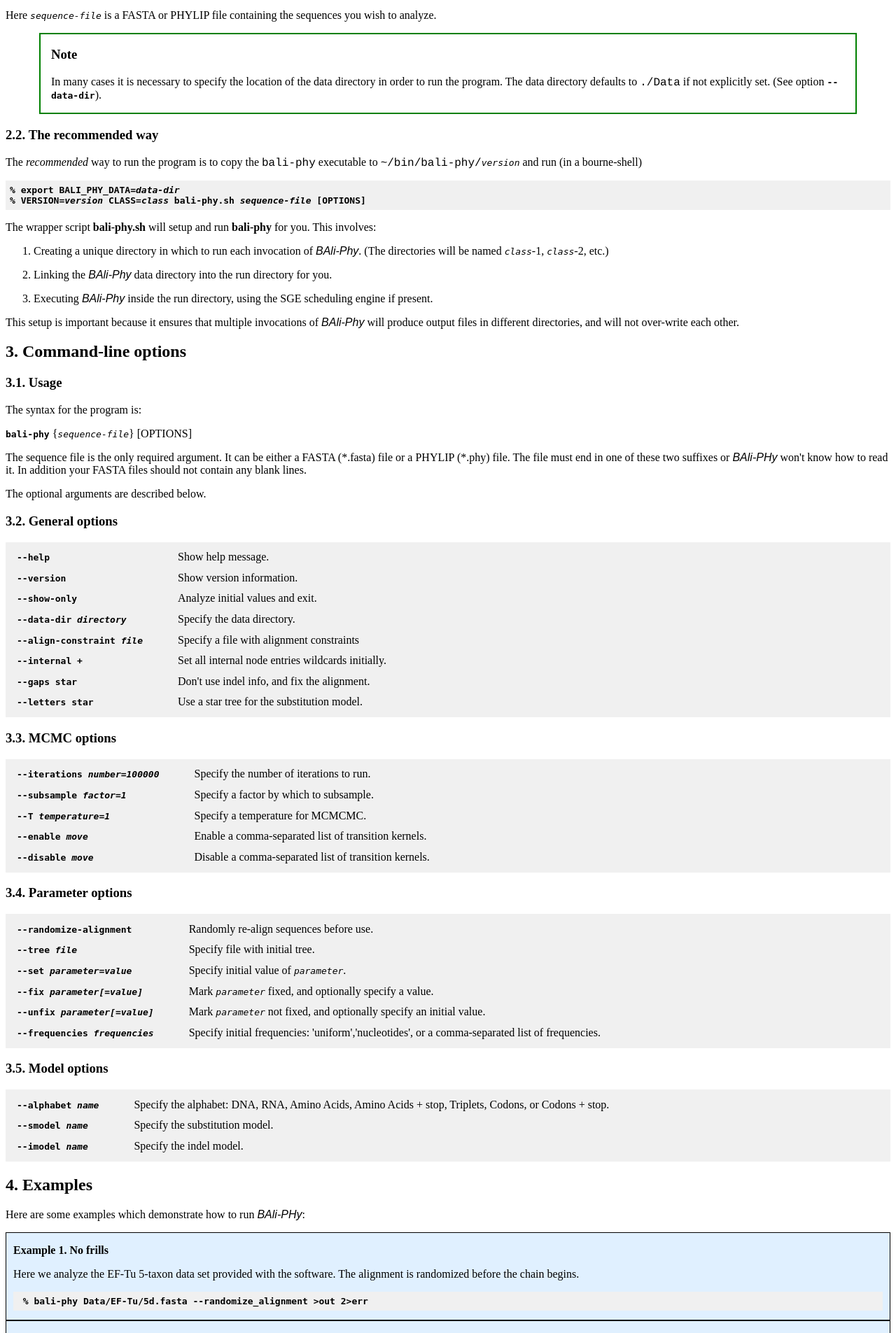
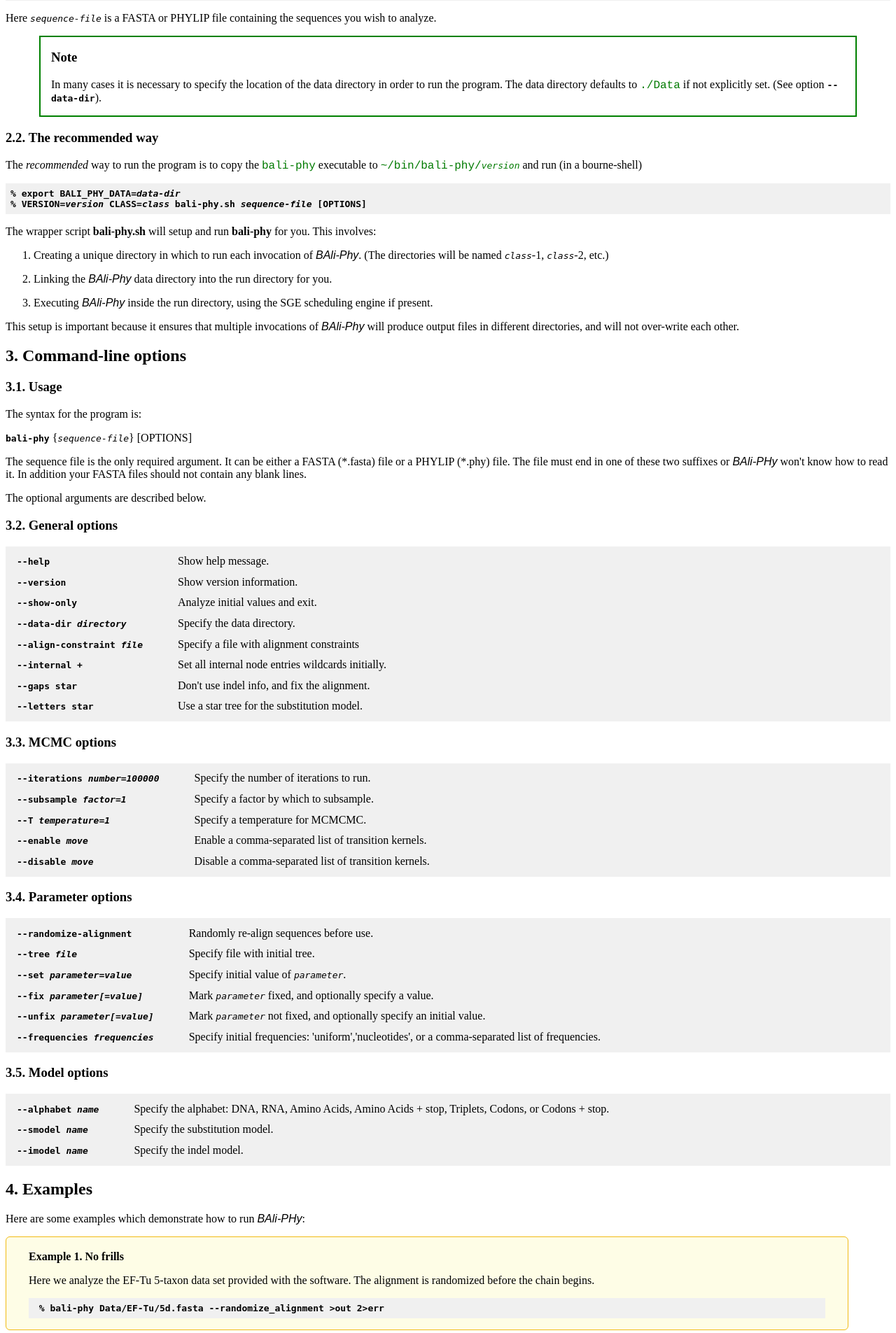
Before and after one commit to bredelings/php-bali-phy.org, a PHP site: page /README-new.html in a window 1280 px wide. Shown: the part 2920-4825 px from the top of the page at 70% size. Run offline with PHP 8.4, Linux system fonts and the light colour scheme.

Commit message:
Update docbook.css.
Former-commit-id: 710dd5fcf33edf9e8b0f1d3870f754beac958b34

```diff
--- a/docbook.css
+++ b/docbook.css
@@ -1,8 +1,23 @@
 .filename {
-	font-family: courier, monospace;
+    font-family: courier, monospace;
+    color: #007a00;
 }
 
-span.guibutton, span.guiicon, span.guilabel, span.guimenu
+/* See, for example,
+https://github.com/GNOME/gimp-help-2/blob/master/stylesheets/gimp-help-screen.css
+http://svnweb.freebsd.org/doc/head/share/misc/docbook.css?view=markup
+ */
+
+.guibutton,.guiicon
+{
+  color: inherit;
+  background-color: transparent;
+  font-style: italic;
+  font-weight: bolder;
+  white-space: nowrap;
+}
+
+.guimenu, .guisubmenu, .guimenuitem, .guilabel
 {
    font-family: sans-serif;
     font-style: italic;
@@ -22,14 +37,17 @@ span.guibutton, span.guiicon, span.guilabel, span.guimenu
 	padding-right: 15px;
 }
 
-pre.programlisting {
-	background-color: #F0F0F0;
-	padding: 6px;
+
+.programlisting {
+    padding: 1ex;
+    background-color: #eee;
+    border: 1px solid #ccc;
+    line-height: 1.1;
 }
 
-pre.screen {
-	background-color: #F0F0F0;
-	padding: 6px;
+.screen {
+    background-color: #F0F0F0;
+    padding: 1ex;
 }
 
 .application {
@@ -72,10 +90,53 @@ td > p { margin: 0; padding:0;}
 
 p + p { margin-top: 0.8em; }
 
-div.example {
-              border: solid;
-              border-width: 1px;
-              background-color: #E0F0FF;
-              padding-left: 10px;
-              padding-right: 10px;
+
+blockquote, .example, .programlisting {
+    border-radius: 6px;
 }
+
+blockquote {
+    padding: 0 2ex;
+}
+
+blockquote.note {
+    color: #222;
+    background: #eee;
+    border: 1px solid #ccc;
+    width: 85%;
+}
+
+blockquote.tip {
+    color: #004F00;
+    background: #d8ecd6;
+    border: 1px solid green;
+    width: 85%;
+}
+
+blockquote.important {
+    font-style:italic;
+    border: 1px solid #a00;
+    border-left: 12px solid #c00;
+}
+
+blockquote.warning {
+    color: #9F1313;
+    background: #f8e8e8;
+    border: 1px solid #e59595;
+    width: 85%;
+}
+
+blockquote.caution {
+    color: #3E3535;
+    background: #FFC;
+    border: 1px solid #e59595;
+    width: 85%;
+}
+
+.example {
+    background: #fefde6;
+    border: 1px solid #f1bb16;
+    margin: 1em 0;
+    padding: 0.2em 2em;
+    width: 90%;
+}
```
